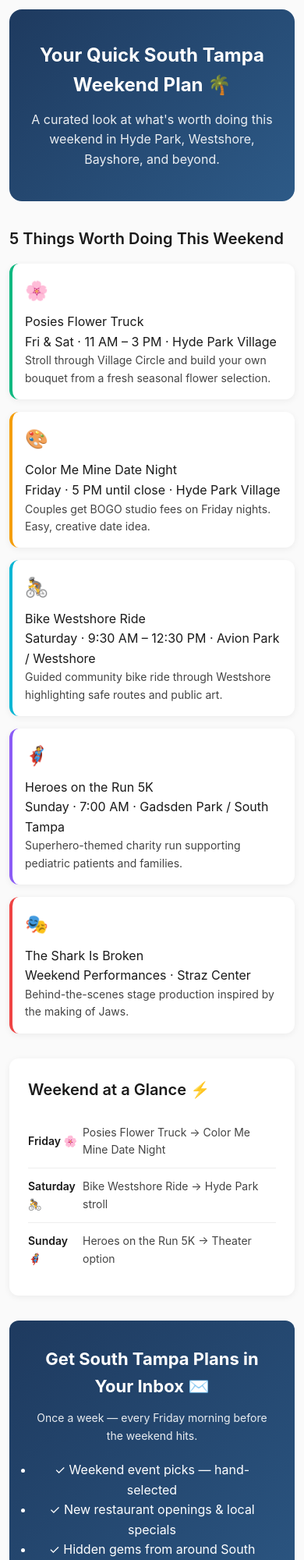
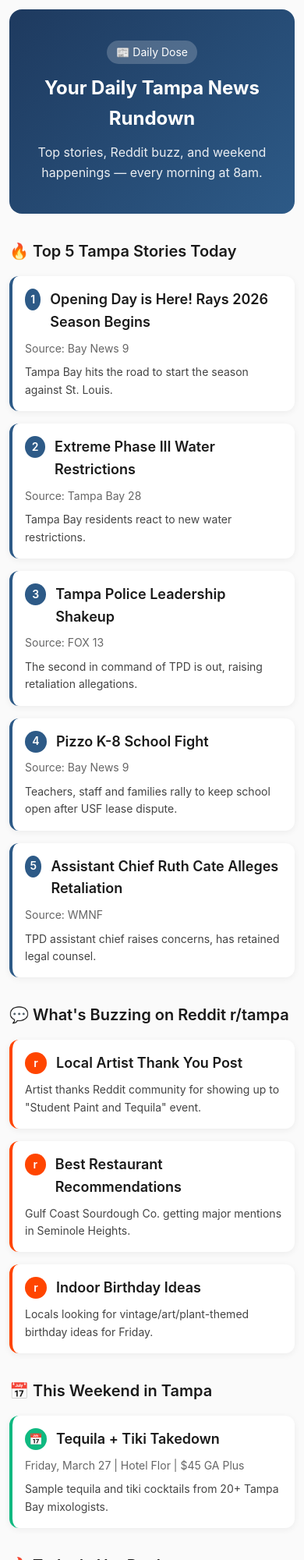
Before and after one commit to tomendris/visit-south-tampa, a plain HTML site: page index.html in a window 390 px wide. Shown: the top 2000 px of the page at 78% size. Drawn offline with Linux system fonts and the light colour scheme.

Commit message:
Set daily dose as index.html for Netlify

```diff
--- a/index.html
+++ b/index.html
@@ -5,28 +5,29 @@
     <meta name="viewport" content="width=device-width, initial-scale=1.0">
 
     <!-- Basic SEO -->
-    <title>South Tampa Weekend Plan | Visit South Tampa</title>
-    <meta name="description" content="Your weekly guide to what's worth doing in South Tampa — events, openings, deals, and hidden gems in Hyde Park, Bayshore, Westshore, and SoHo.">
-    <meta name="keywords" content="South Tampa events, things to do Tampa, Hyde Park Tampa, weekend Tampa, South Tampa restaurants">
+    <title>Daily Dose | Visit South Tampa</title>
+    <meta name="description" content="Your daily Tampa news rundown — top stories, Reddit buzz, and weekend events from South Tampa.">
+    <meta name="keywords" content="Tampa news, South Tampa news, daily Tampa, r/tampa, Tampa events">
     <meta name="author" content="Visit South Tampa">
 
-    <!-- Open Graph (Facebook/social sharing) -->
-    <meta property="og:title" content="Your Quick South Tampa Weekend Plan">
-    <meta property="og:description" content="Curated events, hidden gems, and local deals — delivered weekly.">
+    <!-- Open Graph -->
+    <meta property="og:title" content="Daily Dose | Visit South Tampa">
+    <meta property="og:description" content="Your daily Tampa news rundown.">
     <meta property="og:type" content="website">
-    <meta property="og:url" content="https://weekend.visitsouthtampa.com">
+    <meta property="og:url" content="https://daily.visitsouthtampa.com">
     <meta property="og:image" content="https://www.coupons4tampabay.com/wp-content/uploads/2026/03/Gemini_Generated_Image_j9washj9washj9wa.png">
     <meta property="og:site_name" content="Visit South Tampa">
 
     <!-- Twitter Card -->
     <meta name="twitter:card" content="summary_large_image">
-    <meta name="twitter:title" content="South Tampa Weekend Plan">
-    <meta name="twitter:description" content="Curated events and hidden gems — delivered weekly.">
+    <meta name="twitter:title" content="Daily Dose | Visit South Tampa">
+    <meta name="twitter:description" content="Your daily Tampa news rundown.">
     <meta name="twitter:image" content="https://www.coupons4tampabay.com/wp-content/uploads/2026/03/Gemini_Generated_Image_j9washj9washj9wa.png">
 
     <!-- Canonical -->
-    <link rel="canonical" href="https://weekend.visitsouthtampa.com">
+    <link rel="canonical" href="https://daily.visitsouthtampa.com">
     <link rel="icon" href="https://www.coupons4tampabay.com/wp-content/uploads/2026/03/favicon-32x32-1.png" type="image/png">
+
     <style>
         * {
             margin: 0;
@@ -68,22 +69,34 @@
             opacity: 0.9;
         }
 
+        .date-badge {
+            display: inline-block;
+            background: rgba(255,255,255,0.2);
+            padding: 4px 12px;
+            border-radius: 20px;
+            font-size: 14px;
+            margin-bottom: 12px;
+        }
+
         /* Section Headers */
         .section-header {
             font-size: 20px;
             font-weight: 600;
             margin-bottom: 16px;
             color: #1a1a1a;
+            display: flex;
+            align-items: center;
+            gap: 8px;
         }
 
-        /* Events Grid */
-        .events-grid {
+        /* Stories List */
+        .stories-list {
             display: grid;
             gap: 16px;
             margin-bottom: 32px;
         }
 
-        .event-card {
+        .story-card {
             background: white;
             border-radius: 12px;
             padding: 20px;
@@ -91,71 +104,73 @@
             border-left: 4px solid #2d5a87;
         }
 
-        .event-card.family { border-left-color: #10b981; }
-        .event-card.date { border-left-color: #f59e0b; }
-        .event-card.outdoors { border-left-color: #06b6d4; }
-        .event-card.community { border-left-color: #8b5cf6; }
-        .event-card.theater { border-left-color: #ef4444; }
+        .story-card.news { border-left-color: #2d5a87; }
+        .story-card.reddit { border-left-color: #ff4500; }
+        .story-card.weekend { border-left-color: #10b981; }
 
-        .event-icon {
-            font-size: 24px;
-            margin-bottom: 8px;
+        .story-number {
+            display: inline-flex;
+            align-items: center;
+            justify-content: center;
+            width: 28px;
+            height: 28px;
+            background: #2d5a87;
+            color: white;
+            border-radius: 50%;
+            font-size: 14px;
+            font-weight: 600;
+            margin-right: 12px;
         }
 
-        .event-title a {
+        .story-title {
+            font-size: 18px;
+            font-weight: 600;
+            margin-bottom: 8px;
+            display: flex;
+            align-items: flex-start;
+        }
+
+        .story-title a {
             color: inherit;
             text-decoration: none;
         }
 
-        .event-title a:hover {
+        .story-title a:hover {
             text-decoration: underline;
         }
-            font-size: 18px;
-            font-weight: 600;
-            margin-bottom: 4px;
-        }
 
-        .event-meta {
+        .story-meta {
             font-size: 14px;
             color: #666;
             margin-bottom: 8px;
         }
 
-        .event-desc {
+        .story-desc {
             font-size: 14px;
             color: #444;
         }
 
-        /* Weekend at a Glance */
-        .weekend-glance {
-            background: white;
+        /* Reddit Section */
+        .reddit-card {
+            background: #fff;
             border-radius: 12px;
-            padding: 24px;
-            margin-bottom: 32px;
+            padding: 16px;
             box-shadow: 0 2px 8px rgba(0,0,0,0.06);
+            margin-bottom: 12px;
         }
 
-        .day-row {
+        .reddit-header {
             display: flex;
             align-items: center;
-            padding: 12px 0;
-            border-bottom: 1px solid #eee;
+            gap: 8px;
+            margin-bottom: 8px;
+            font-size: 13px;
+            color: #666;
         }
 
-        .day-row:last-child {
-            border-bottom: none;
-        }
-
-        .day-label {
-            font-weight: 600;
-            width: 70px;
-            font-size: 14px;
-        }
-
-        .day-activities {
-            flex: 1;
-            font-size: 14px;
-            color: #444;
+        .reddit-icon {
+            width: 20px;
+            height: 20px;
         }
 
         /* Newsletter Section */
@@ -179,18 +194,6 @@
             margin-bottom: 20px;
         }
 
-        .newsletter Benefits {
-            font-size: 13px;
-            opacity: 0.8;
-            text-align: left;
-            margin-bottom: 20px;
-        }
-
-        .newsletter Benefits li {
-            margin-bottom: 6px;
-            list-style: none;
-        }
-
         .cta-button {
             display: inline-block;
             background: #10b981;
@@ -200,38 +203,6 @@
             text-decoration: none;
             font-weight: 600;
             font-size: 16px;
-        }
-
-        /* Advertising CTA */
-        .advertise-cta {
-            background: linear-gradient(135deg, #ff3388 0%, #ff6b6b 100%);
-            color: white;
-            border-radius: 12px;
-            padding: 32px;
-            text-align: center;
-            margin-bottom: 32px;
-        }
-
-        .advertise-cta h2 {
-            font-size: 22px;
-            margin-bottom: 12px;
-        }
-
-        .advertise-cta p {
-            font-size: 14px;
-            opacity: 0.95;
-            margin-bottom: 20px;
-        }
-
-        .advertise-button {
-            display: inline-block;
-            background: white;
-            color: #ff3388;
-            padding: 14px 28px;
-            border-radius: 8px;
-            text-decoration: none;
-            font-weight: 600;
-            font-size: 18px;
             cursor: pointer;
             border: none;
         }
@@ -288,6 +259,27 @@
             display: block;
         }
 
+        /* Advertising CTA */
+        .advertise-cta {
+            background: linear-gradient(135deg, #ff3388 0%, #ff6b6b 100%);
+            color: white;
+            border-radius: 12px;
+            padding: 32px;
+            text-align: center;
+            margin-bottom: 32px;
+        }
+
+        .advertise-cta h2 {
+            font-size: 22px;
+            margin-bottom: 12px;
+        }
+
+        .advertise-cta p {
+            font-size: 14px;
+            opacity: 0.95;
+            margin-bottom: 20px;
+        }
+
         /* Footer */
         .footer {
             text-align: center;
@@ -300,7 +292,7 @@
         @media (max-width: 480px) {
             .hero h1 { font-size: 24px; }
             .container { padding: 12px; }
-            .event-card { padding: 16px; }
+            .story-card { padding: 16px; }
         }
     </style>
 </head>
@@ -308,92 +300,134 @@
     <div class="container">
         <!-- Hero -->
         <div class="hero">
-            <h1>Your Quick South Tampa Weekend Plan 🌴</h1>
-            <p>A curated look at what's worth doing this weekend in Hyde Park, Westshore, Bayshore, and beyond.</p>
+            <span class="date-badge">📰 Daily Dose</span>
+            <h1>Your Daily Tampa News Rundown</h1>
+            <p>Top stories, Reddit buzz, and weekend happenings — every morning at 8am.</p>
         </div>
 
-        <!-- This Weekend's Picks -->
-        <h2 class="section-header">5 Things Worth Doing This Weekend</h2>
+        <!-- Top Stories -->
+        <h2 class="section-header">🔥 Top 5 Tampa Stories Today</h2>
 
-        <div class="events-grid">
-            <div class="event-card family">
-                <div class="event-icon">🌸</div>
-                <div class="event-title"><a href="https://www.instagram.com/posiesflowertruck/" target="_blank">Posies Flower Truck</a></div>
-                <div class="event-meta">Fri & Sat · 11 AM – 3 PM · Hyde Park Village</div>
-                <div class="event-desc">Stroll through Village Circle and build your own bouquet from a fresh seasonal flower selection.</div>
+        <div class="stories-list">
+            <div class="story-card news">
+                <div class="story-title">
+                    <span class="story-number">1</span>
+                    <a href="https://baynews9.com/fl/tampa/morning-briefing/2026/03/25/morning-briefing--tampa---march-26--2026g" target="_blank">Opening Day is Here! Rays 2026 Season Begins</a>
+                </div>
+                <div class="story-meta">Source: Bay News 9</div>
+                <div class="story-desc">Tampa Bay hits the road to start the season against St. Louis.</div>
             </div>
 
-            <div class="event-card date">
-                <div class="event-icon">🎨</div>
-                <div class="event-title"><a href="https://www.colorminemine.com/" target="_blank">Color Me Mine Date Night</a></div>
-                <div class="event-meta">Friday · 5 PM until close · Hyde Park Village</div>
-                <div class="event-desc">Couples get BOGO studio fees on Friday nights. Easy, creative date idea.</div>
+            <div class="story-card news">
+                <div class="story-title">
+                    <span class="story-number">2</span>
+                    <a href="https://www.tampabay28.com/news/gmtb/news-to-know-for-march-26-2026" target="_blank">Extreme Phase III Water Restrictions</a>
+                </div>
+                <div class="story-meta">Source: Tampa Bay 28</div>
+                <div class="story-desc">Tampa Bay residents react to new water restrictions.</div>
             </div>
 
-            <div class="event-card outdoors">
-                <div class="event-icon">🚴</div>
-                <div class="event-title"><a href="https://www.meetup.com/tampa-bay-cycling/" target="_blank">Bike Westshore Ride</a></div>
-                <div class="event-meta">Saturday · 9:30 AM – 12:30 PM · Avion Park / Westshore</div>
-                <div class="event-desc">Guided community bike ride through Westshore highlighting safe routes and public art.</div>
+            <div class="story-card news">
+                <div class="story-title">
+                    <span class="story-number">3</span>
+                    <a href="https://www.fox13news.com/" target="_blank">Tampa Police Leadership Shakeup</a>
+                </div>
+                <div class="story-meta">Source: FOX 13</div>
+                <div class="story-desc">The second in command of TPD is out, raising retaliation allegations.</div>
             </div>
 
-            <div class="event-card community">
-                <div class="event-icon">🦸</div>
-                <div class="event-title"><a href="https://thatssotampa.com/" target="_blank">Heroes on the Run 5K</a></div>
-                <div class="event-meta">Sunday · 7:00 AM · Gadsden Park / South Tampa</div>
-                <div class="event-desc">Superhero-themed charity run supporting pediatric patients and families.</div>
+            <div class="story-card news">
+                <div class="story-title">
+                    <span class="story-number">4</span>
+                    <a href="https://baynews9.com/fl/tampa/morning-briefing/2026/03/25/morning-briefing--tampa---march-26--2026g" target="_blank">Pizzo K-8 School Fight</a>
+                </div>
+                <div class="story-meta">Source: Bay News 9</div>
+                <div class="story-desc">Teachers, staff and families rally to keep school open after USF lease dispute.</div>
             </div>
 
-            <div class="event-card theater">
-                <div class="event-icon">🎭</div>
-                <div class="event-title"><a href="https://www.strazcenter.org/events/detail/the-shark-is-broken" target="_blank">The Shark Is Broken</a></div>
-                <div class="event-meta">Weekend Performances · Straz Center</div>
-                <div class="event-desc">Behind-the-scenes stage production inspired by the making of Jaws.</div>
+            <div class="story-card news">
+                <div class="story-title">
+                    <span class="story-number">5</span>
+                    <a href="https://www.wmnf.org/the-scoop-mar-26-2026-tampa-bay-florida-headlines-wmnf/" target="_blank">Assistant Chief Ruth Cate Alleges Retaliation</a>
+                </div>
+                <div class="story-meta">Source: WMNF</div>
+                <div class="story-desc">TPD assistant chief raises concerns, has retained legal counsel.</div>
             </div>
         </div>
 
-        <!-- Weekend at a Glance -->
-        <div class="weekend-glance">
-            <h2 class="section-header">Weekend at a Glance ⚡</h2>
+        <!-- Reddit Buzz -->
+        <h2 class="section-header">💬 What's Buzzing on Reddit r/tampa</h2>
 
-            <div class="day-row">
-                <div class="day-label">Friday 🌸</div>
-                <div class="day-activities">Posies Flower Truck → Color Me Mine Date Night</div>
+        <div class="stories-list">
+            <div class="story-card reddit">
+                <div class="story-title">
+                    <span class="story-number" style="background:#ff4500;">r</span>
+                    <a href="https://www.reddit.com/r/tampa/comments/1raqbud/i_want_to_give_a_heartfelt_thank_you_to_those/" target="_blank">Local Artist Thank You Post</a>
+                </div>
+                <div class="story-desc">Artist thanks Reddit community for showing up to "Student Paint and Tequila" event.</div>
             </div>
 
-            <div class="day-row">
-                <div class="day-label">Saturday 🚴</div>
-                <div class="day-activities">Bike Westshore Ride → Hyde Park stroll</div>
+            <div class="story-card reddit">
+                <div class="story-title">
+                    <span class="story-number" style="background:#ff4500;">r</span>
+                    <a href="https://www.reddit.com/r/tampa/comments/12myy5s/what_restaurant_has_wowed_you_recently/" target="_blank">Best Restaurant Recommendations</a>
+                </div>
+                <div class="story-desc">Gulf Coast Sourdough Co. getting major mentions in Seminole Heights.</div>
             </div>
 
-            <div class="day-row">
-                <div class="day-label">Sunday 🦸</div>
-                <div class="day-activities">Heroes on the Run 5K → Theater option</div>
+            <div class="story-card reddit">
+                <div class="story-title">
+                    <span class="story-number" style="background:#ff4500;">r</span>
+                    <a href="https://www.reddit.com/r/tampa/comments/1rckz90/indoor_birthday_ideas_for_fridays/" target="_blank">Indoor Birthday Ideas</a>
+                </div>
+                <div class="story-desc">Locals looking for vintage/art/plant-themed birthday ideas for Friday.</div>
+            </div>
+        </div>
+
+        <!-- Weekend Events -->
+        <h2 class="section-header">📅 This Weekend in Tampa</h2>
+
+        <div class="stories-list">
+            <div class="story-card weekend">
+                <div class="story-title">
+                    <span class="story-number" style="background:#10b981;">📅</span>
+                    <a href="https://cldeals.com/" target="_blank">Tequila + Tiki Takedown</a>
+                </div>
+                <div class="story-meta">Friday, March 27 | Hotel Flor | $45 GA Plus</div>
+                <div class="story-desc">Sample tequila and tiki cocktails from 20+ Tampa Bay mixologists.</div>
+            </div>
+        </div>
+
+        <!-- Hot Deal -->
+        <h2 class="section-header">🔥 Today's Hot Deal</h2>
+
+        <div class="stories-list">
+            <div class="story-card weekend" style="border-left-color: #ff3388;">
+                <div class="story-title">
+                    <span class="story-number" style="background:#ff3388;">💰</span>
+                    <a href="https://www.groupon.com/local/tampa/food-and-drink" target="_blank">$10 for $20 at Gigglewaters</a>
+                </div>
+                <div class="story-meta">Valid at Gigglewaters Bar & Cinema | CL Deals</div>
+                <div class="story-desc">Happy Hour deals: $4 wells, $5 drafts, $5 glasses of wine. Great craft beer selection in a laid-back atmosphere.</div>
             </div>
         </div>
 
         <!-- Newsletter -->
         <div class="newsletter">
-            <h2>Get South Tampa Plans in Your Inbox ✉️</h2>
-            <p>Once a week — every Friday morning before the weekend hits.</p>
+            <h2>Get This in Your Inbox Daily 📬</h2>
+            <p>Fresh Tampa news delivered every morning at 8am.</p>
 
-            <ul class="Benefits">
-                <li>✓ Weekend event picks — hand-selected</li>
-                <li>✓ New restaurant openings & local specials</li>
-                <li>✓ Hidden gems from around South Tampa</li>
-            </ul>
+            <a href="https://visit-south-tampa.beehiiv.com/subscribe" class="cta-button">Subscribe Free</a>
 
-            <a href="https://visit-south-tampa.beehiiv.com/subscribe" class="cta-button">Join the List — It's Free</a>
-
-            <p style="margin-top: 16px; font-size: 12px; opacity: 0.7;">🎉 No spam. No ads. Unsubscribe anytime.</p>
+            <p style="margin-top: 16px; font-size: 12px; opacity: 0.7;">🎉 No spam. Unsubscribe anytime.</p>
         </div>
 
         <!-- Advertising CTA -->
         <div class="advertise-cta">
             <h2>📢 Advertise Your Business</h2>
-            <p>Reach thousands of South Tampa locals every week. Get your business in front of an engaged, local audience.</p>
+            <p>Reach thousands of South Tampa locals daily. Get your business in front of an engaged, local audience.</p>
 
-            <button class="advertise-button" onclick="openModal()">
+            <button class="cta-button" onclick="openModal()">
                 <img src="https://www.coupons4tampabay.com/wp-content/uploads/2023/01/add-busines.png" alt="Advertise with Visit South Tampa" style="width:100%;max-width:400px;border-radius:12px;margin-bottom:16px;">
                 <br>List Your Business Today →
             </button>
@@ -425,37 +459,8 @@
 
         <!-- Footer -->
         <div class="footer">
-            <p>© 2026 Visit South Tampa · Curated for South Tampa locals</p>
+            <p>© 2026 Visit South Tampa · Daily Dose</p>
         </div>
-
-        <!-- Modal -->
-        <div class="modal-overlay" id="advertiseModal">
-            <div class="modal-content">
-                <button class="modal-close" onclick="closeModal()">✕</button>
-                <iframe src="http://formfreely.com/embed/a1708c29-14d3-47bd-bb05-0ade6eb3881a" class="modal-iframe" title="Advertising Form"></iframe>
-            </div>
-        </div>
-
-        <script>
-            function openModal() {
-                document.getElementById('advertiseModal').classList.add('active');
-                document.body.style.overflow = 'hidden';
-            }
-
-            function closeModal() {
-                document.getElementById('advertiseModal').classList.remove('active');
-                document.body.style.overflow = 'auto';
-            }
-
-            document.getElementById('advertiseModal').addEventListener('click', function(e) {
-                if (e.target === this) closeModal();
-            });
-
-            document.querySelector('.advertise-button').onclick = function(e) {
-                e.preventDefault();
-                openModal();
-            };
-        </script>
     </div>
 </body>
 </html>
```
